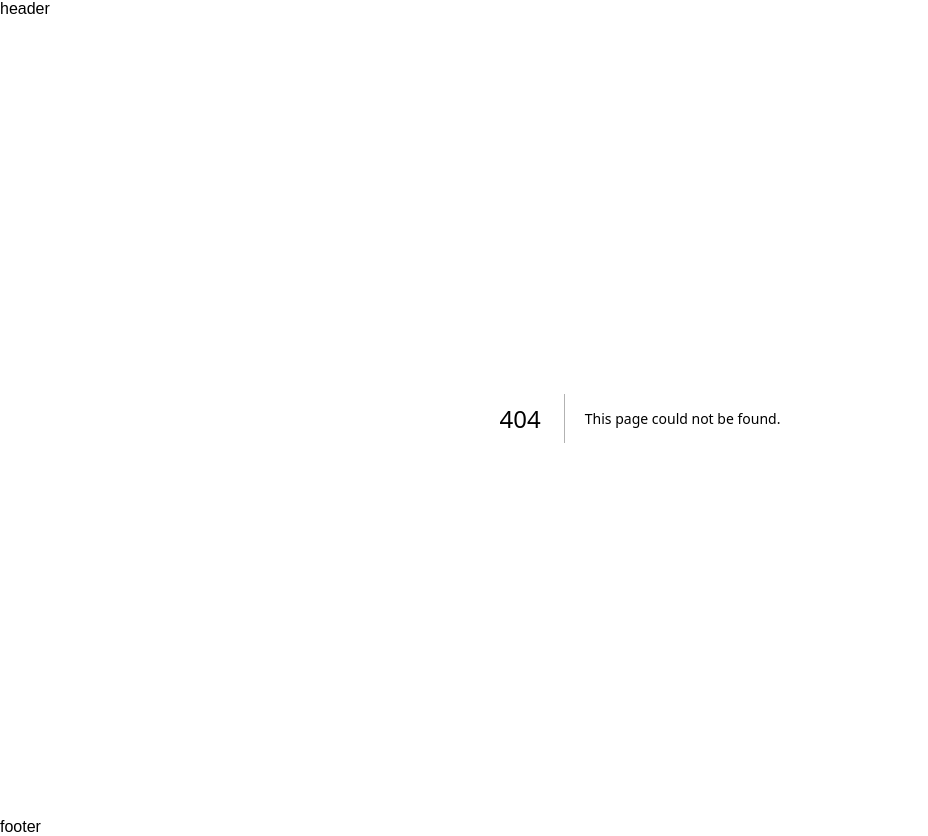
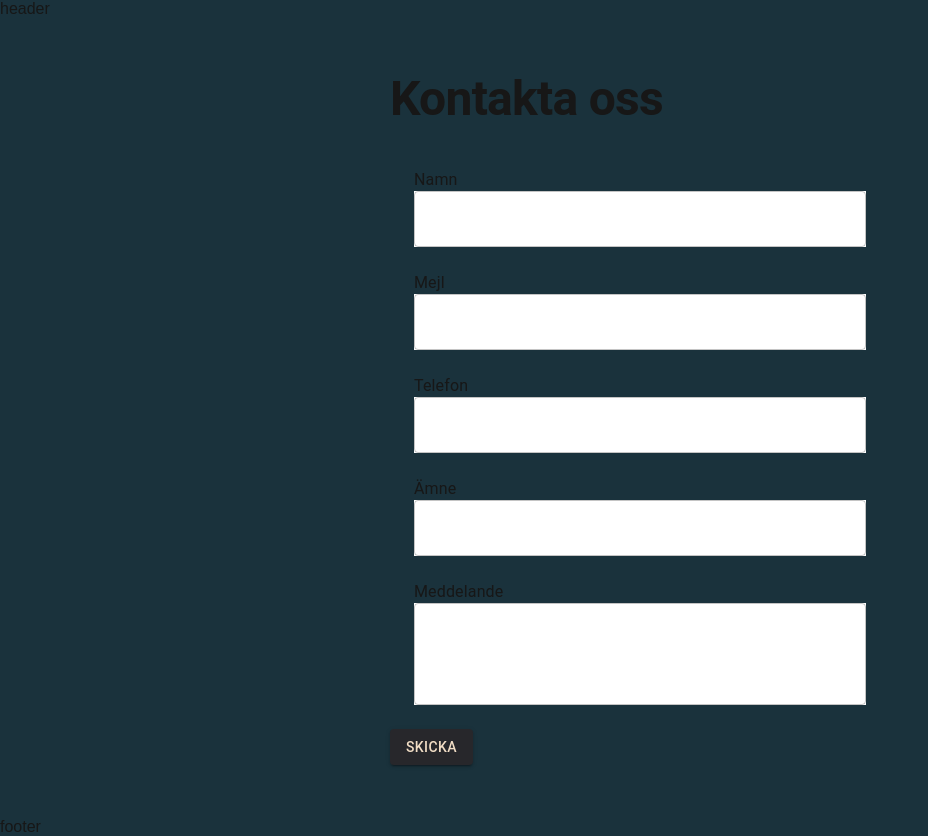
Before and after one commit to nilsishome/kino-project-nextjs, a Next.js app: page /contact in a window 1280 px wide. Before the commit this address had no page. Shown: the whole page, without its empty margins (0-928 px from the left). Built offline with nearby package versions, Linux system fonts and the light colour scheme; what @mui/material-nextjs would draw is missing.

Commit message:
Contact form base structure is complete, the theme for labels and such is still in progress

```diff
--- /dev/null
+++ b/src/app/contact/page.tsx
@@ -0,0 +1,52 @@
+"use client";
+
+import { Button, Box, Typography, Stack } from "@mui/material";
+import FormField from "@/components/FormField";
+import { ThemeProvider } from "@mui/material/styles";
+import theme from "@/theme";
+
+export default function contact() {
+  const handleSubmit = (e: React.FormEvent<HTMLFormElement>) => {
+    e.preventDefault();
+    const form = e.currentTarget;
+    if (!form.checkValidity()) {
+      form.reportValidity();
+      return;
+    }
+  };
+
+  return (
+    <ThemeProvider theme={theme}>
+      <Box
+        sx={{
+          display: "flex",
+          alignItems: "center",
+          justifyContent: "center",
+          height: "100vh",
+          // padding: 5,
+        }}
+      >
+        <Box sx={{ maxWidth: 500, width: "100%" }}>
+          <Typography variant="h1" gutterBottom>
+            Kontakta oss
+          </Typography>
+          <form noValidate autoComplete="off" onSubmit={handleSubmit}>
+            <Stack
+              spacing={3}
+              sx={{ backgroundColor: "none", padding: 3, borderRadius: 2 }}
+            >
+              <FormField label="Namn" name="name" />
+              <FormField label="Mejl" name="email" type="email" required />
+              <FormField label="Telefon" name="phone" type="phone" required />
+              <FormField label="Ämne" name="subject" required />
+              <FormField label="Meddelande" name="message" multiline rows={3} />
+            </Stack>
+            <Button variant="contained" color="primary" type="submit">
+              Skicka
+            </Button>
+          </form>
+        </Box>
+      </Box>
+    </ThemeProvider>
+  );
+}
--- /dev/null
+++ b/src/components/FormField.tsx
@@ -0,0 +1,38 @@
+import { TextField, FormControl, FormLabel } from "@mui/material";
+
+interface FormFieldProps {
+  label: string;
+  name: string;
+  type?: string;
+  required?: boolean;
+  fullWidth?: boolean;
+  multiline?: boolean;
+  rows?: number;
+}
+
+const FormField: React.FC<FormFieldProps> = ({
+  label,
+  name,
+  type = "text",
+  required = false,
+  fullWidth = true,
+  multiline = false,
+  rows = 1,
+}) => (
+  <FormControl fullWidth={fullWidth}>
+    <FormLabel htmlFor={name}>{label}</FormLabel>
+    <TextField
+      id={name}
+      name={name}
+      type={type}
+      required={required}
+      fullWidth={fullWidth}
+      variant="outlined"
+      multiline={multiline}
+      rows={rows}
+      sx={{ backgroundColor: "white" }} // Set color on fields to white
+      slotProps={{ htmlInput: { style: { color: "black" } } }} // Instead of inputProps
+    />
+  </FormControl>
+);
+export default FormField;
```
